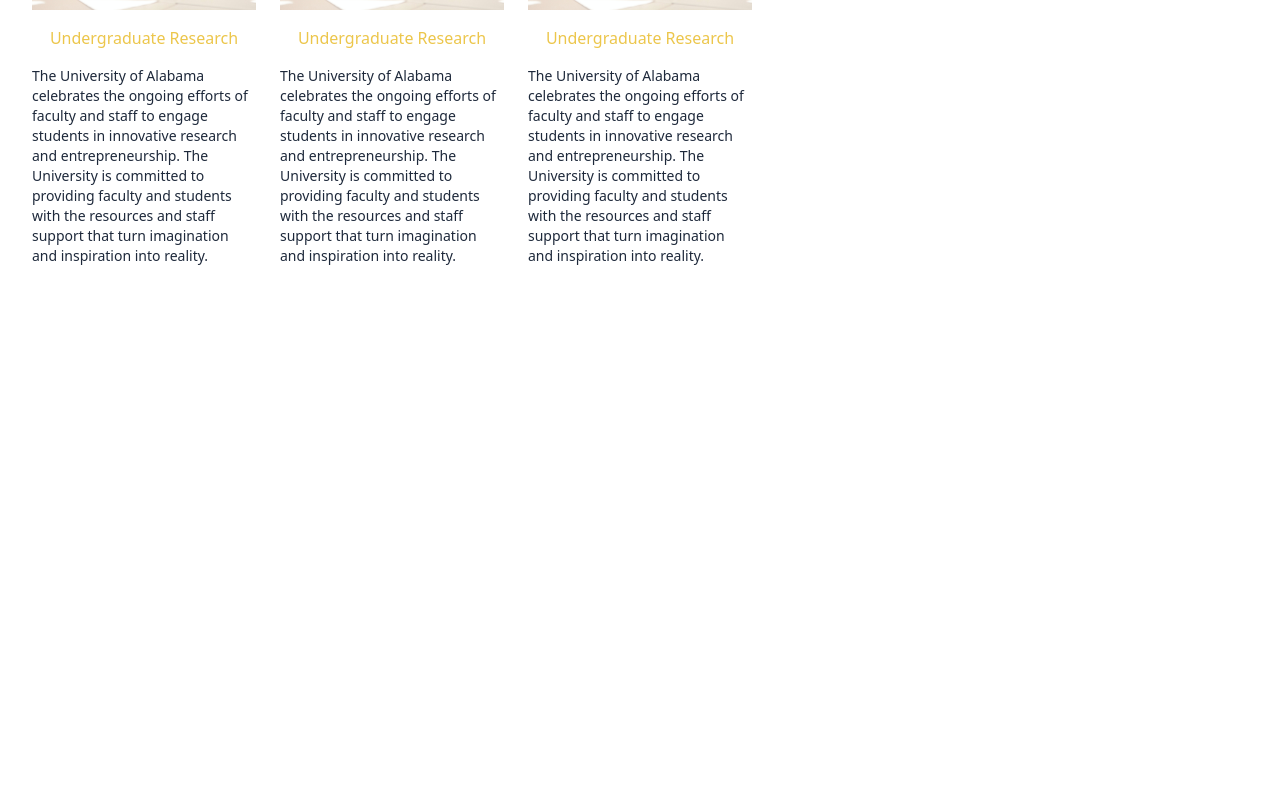
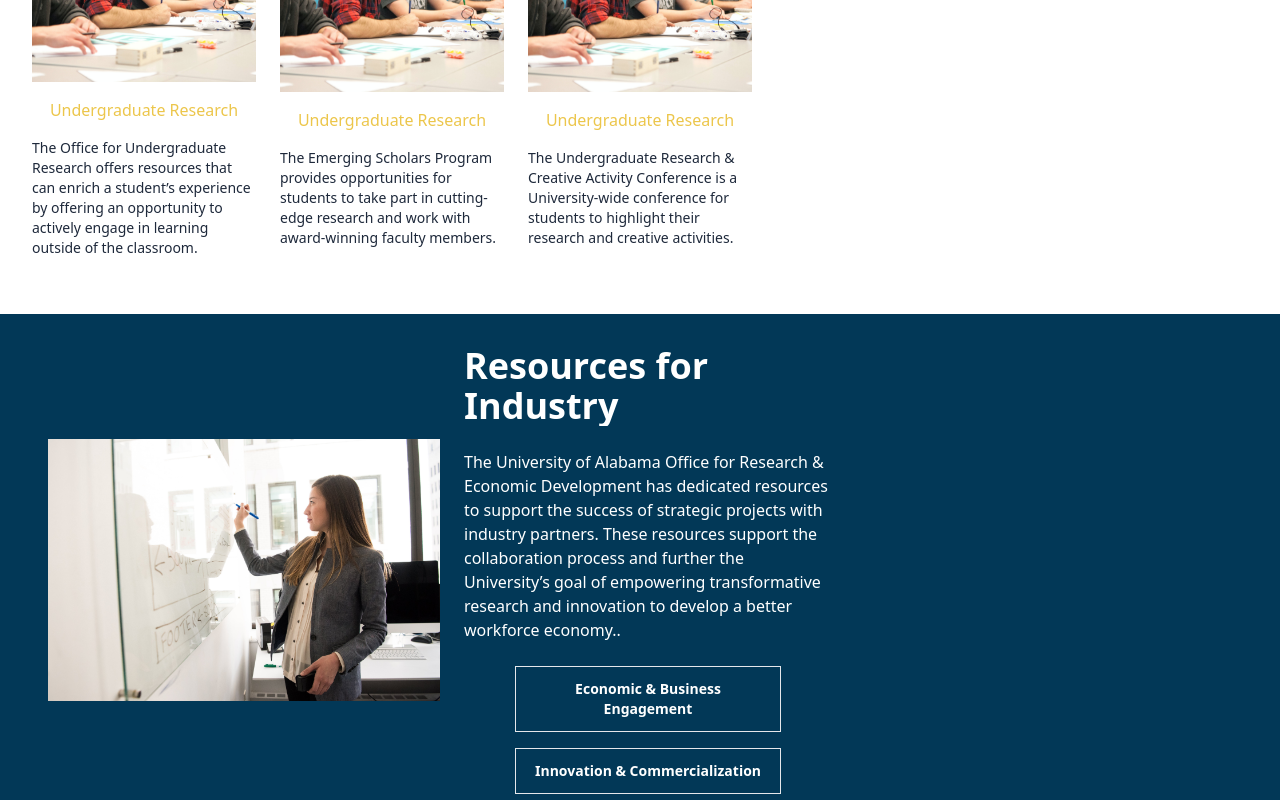
Before and after one commit to Ali-Fattahian/delphis-university-frontend, a React (Create React App) app: page /research-resources in a window 1280 px wide. Shown: the part 1260-2060 px from the top of the page. Before the commit the page ends 1558 px from the top, so only its background shows below. Built offline with nearby package versions, Linux system fonts and the light colour scheme.

Commit message:
finish the research resources page

```diff
--- a/src/components/utilities/LinkButtonTransparent.js
+++ b/src/components/utilities/LinkButtonTransparent.js
@@ -1,10 +1,11 @@
 import React from "react";
 
-const LinkButtonTransparent = ({ name, link }) => {
+const LinkButtonTransparent = ({ name, link, width }) => {
   return (
     <a
       href={link}
       className="px-4 py-3 bg-transparent text-white text-sm font-semibold border-[1px]  transition-colors duration-300 hover:bg-[#ffffff14] min-[270px]:min-w-[200px] text-center"
+      style={{ width: width }}
     >
       {name}
     </a>
--- a/src/main.css
+++ b/src/main.css
@@ -651,6 +651,10 @@
   margin-bottom: 2.5rem;
 }
 
+.mb-10 {
+  margin-bottom: 2.5rem;
+}
+
 .mb-2 {
   margin-bottom: 0.5rem;
 }
@@ -661,6 +665,10 @@
 
 .mb-4 {
   margin-bottom: 1rem;
+}
+
+.mb-6 {
+  margin-bottom: 1.5rem;
 }
 
 .mt-10 {
@@ -675,24 +683,8 @@
   margin-top: 1rem;
 }
 
-.mb-6 {
-  margin-bottom: 1.5rem;
-}
-
-.mt-8 {
-  margin-top: 2rem;
-}
-
 .mt-6 {
   margin-top: 1.5rem;
-}
-
-.mb-8 {
-  margin-bottom: 2rem;
-}
-
-.mb-10 {
-  margin-bottom: 2.5rem;
 }
 
 .block {
@@ -797,10 +789,6 @@
   flex: 1 1 0%;
 }
 
-.flex-\[0-0-50\%\] {
-  flex: 0-0-50%;
-}
-
 .flex-\[0_0_50\%\] {
   flex: 0 0 50%;
 }
@@ -842,10 +830,6 @@
 
 .grid-cols-\[repeat\(auto-fill\2c minmax\(200px\2c 1fr\)\)\] {
   grid-template-columns: repeat(auto-fill,minmax(200px,1fr));
-}
-
-.grid-cols-\[repeat\(minmax\(200px\2c 1fr\)\)\] {
-  grid-template-columns: repeat(minmax(200px,1fr));
 }
 
 .flex-row {
@@ -910,10 +894,6 @@
 
 .gap-6 {
   gap: 1.5rem;
-}
-
-.gap-8 {
-  gap: 2rem;
 }
 
 .overflow-hidden {
@@ -1057,10 +1037,6 @@
   object-fit: cover;
 }
 
-.p-2 {
-  padding: 0.5rem;
-}
-
 .p-3 {
   padding: 0.75rem;
 }
@@ -1180,11 +1156,6 @@
 .text-xs {
   font-size: 0.75rem;
   line-height: 1rem;
-}
-
-.text-6xl {
-  font-size: 3.75rem;
-  line-height: 1;
 }
 
 .font-bold {
--- a/src/pages/Research/ResearchResourcesPage.js
+++ b/src/pages/Research/ResearchResourcesPage.js
@@ -3,6 +3,7 @@
 import ImageNextToParagraphMoreInfo from "../../components/layout/ImageNextToParagraph.MoreInfo";
 import LinkButtonTransparent from "../../components/utilities/LinkButtonTransparent";
 import CardNoBordContainer from "../../components/layout/CardNoBorderContainer";
+import Footer from "../../components/layout/Footer";
 
 const imageURL = require("../../assets/images/pexels-christina-morillo-1181534.jpeg");
 const imageURL2 = require("../../assets/images/pexels-roxanne-minnish-4514045.jpeg");
@@ -20,7 +21,7 @@
       />
       <ImageNextToParagraphMoreInfo
         title="Resources for Faculty"
-        text="The University of Alabama celebrates the ongoing efforts of faculty and staff to engage students in innovative research and entrepreneurship. The University is committed to providing faculty and students with the resources and staff support that turn imagination and inspiration into reality."
+        text="The Office for Research & Economic Development has the important role of creating and sustaining a strong research environment at The University of Alabama. The research environment is comprised of critical components including culture, facilitation, communication, trust, transparency, infrastructure, and partnerships. ORED provides resources for our faculty to further investigate research interests in a collaborative environment."
         imageLink={imageURL}
         bgColor="vgblue"
         textColor="white"
@@ -40,27 +41,49 @@
             {
               imageURL: imageURL2,
               title: "Undergraduate Research",
-              text: "The University of Alabama celebrates the ongoing efforts of faculty and staff to engage students in innovative research and entrepreneurship. The University is committed to providing faculty and students with the resources and staff support that turn imagination and inspiration into reality.",
+              text: "The Office for Undergraduate Research offers resources that can enrich a student’s experience by offering an opportunity to actively engage in learning outside of the classroom.",
               link: "/",
               key: 1,
             },
             {
               imageURL: imageURL2,
               title: "Undergraduate Research",
-              text: "The University of Alabama celebrates the ongoing efforts of faculty and staff to engage students in innovative research and entrepreneurship. The University is committed to providing faculty and students with the resources and staff support that turn imagination and inspiration into reality.",
+              text: "The Emerging Scholars Program provides opportunities for students to take part in cutting-edge research and work with award-winning faculty members.",
               link: "/",
               key: 2,
             },
             {
               imageURL: imageURL2,
               title: "Undergraduate Research",
-              text: "The University of Alabama celebrates the ongoing efforts of faculty and staff to engage students in innovative research and entrepreneurship. The University is committed to providing faculty and students with the resources and staff support that turn imagination and inspiration into reality.",
+              text: "The Undergraduate Research & Creative Activity Conference is a University-wide conference for students to highlight their research and creative activities.",
               link: "/",
               key: 3,
             },
           ]}
         />
       </div>
+      <ImageNextToParagraphMoreInfo
+        title="Resources for Industry"
+        text="The University of Alabama Office for Research & Economic Development has dedicated resources to support the success of strategic projects with industry partners. These resources support the collaboration process and further the University’s goal of empowering transformative research and innovation to develop a better workforce economy.."
+        imageLink={imageURL}
+        bgColor="vgblue"
+        textColor="white"
+        buttonComponent={
+          <div className="flex flex-col gap-4 justify-center items-center">
+            <LinkButtonTransparent
+              name="Economic & Business Engagement"
+              link="/"
+              width="266px"
+            />
+            <LinkButtonTransparent
+              name="Innovation & Commercialization"
+              link="/"
+              width="266px"
+            />
+          </div>
+        }
+      />
+      <Footer />
     </>
   );
 };
```
